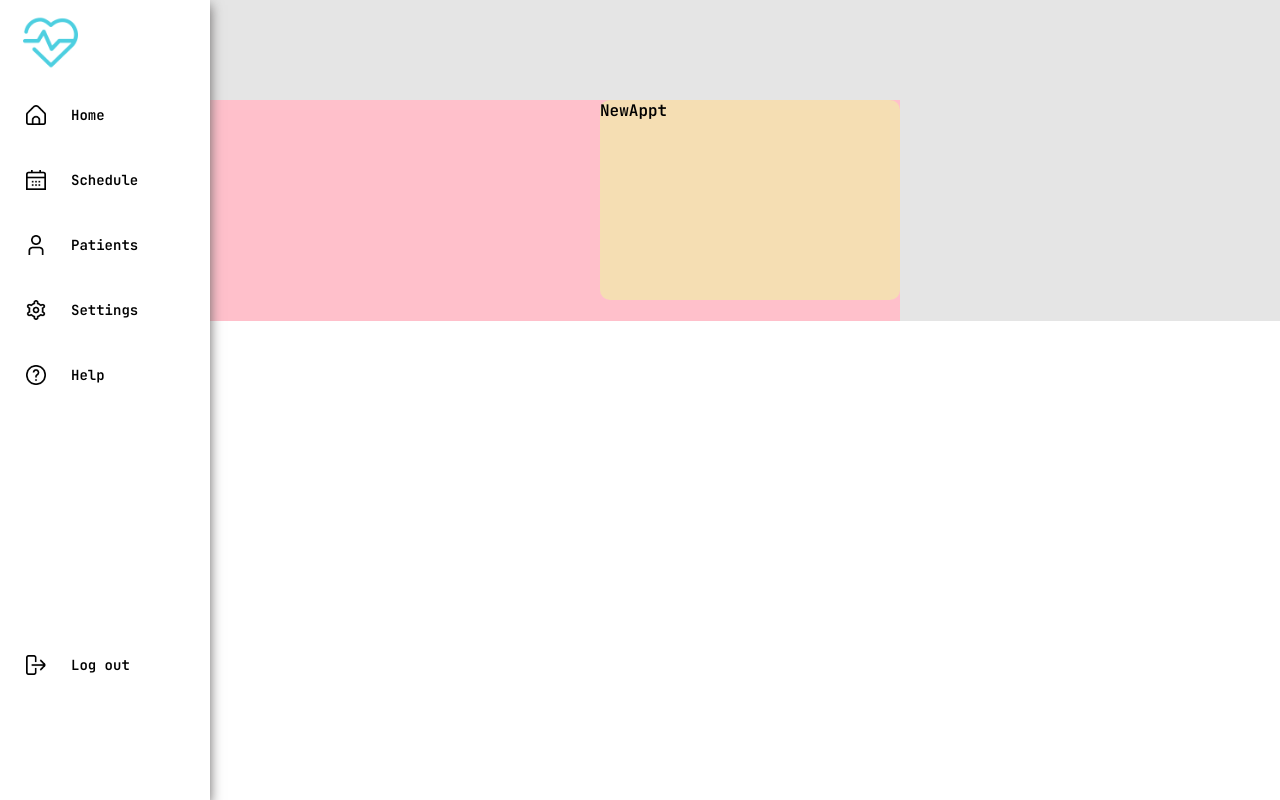
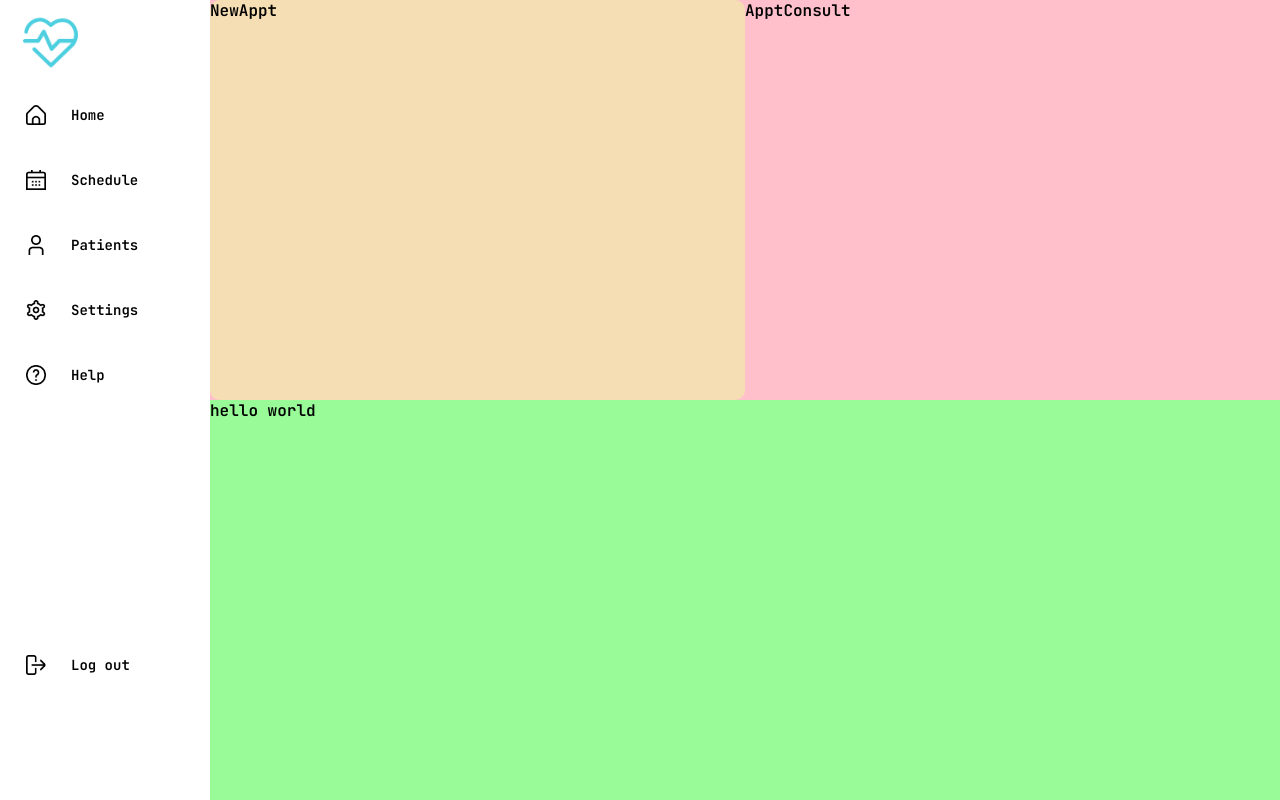
Before and after one commit to twellzz/my-solo-project, a React (Create React App) app in the folder client/: page / in a window 1280 px wide. Built offline with nearby package versions, Linux system fonts and the light colour scheme.

Commit message:
finally got the colored boxes
yayyy santi

```diff
--- a/client/src/App.js
+++ b/client/src/App.js
@@ -6,15 +6,15 @@ import ApptConsult from "./components/ApptConsult/ApptConsult";
 function App() {
   return (
     <div className="container">
-      <SideBar />
+      <div class="side-bar-container">
+        <SideBar />
+      </div>
       <div class="sub-container">
         <div class="top-container">
           <NewAppt />
           <ApptConsult />
         </div>
-        {/* <div class="bottom-container">
-        <TodaysPatients />
-      </div> */}
+        <div class="bottom-container">hello world</div>
       </div>
     </div>
   );
--- a/client/src/components/NewAppt/style.css
+++ b/client/src/components/NewAppt/style.css
@@ -1,8 +1,6 @@
 .appt-container {
   background-color: wheat;
   border-radius: 10px;
-  height: 200px;
-  width: 300px;
-  margin-left: 600px;
-  margin-top: 100px;
+  height: 100%;
+  width: 50%;
 }
--- a/client/src/components/SideBar/style.css
+++ b/client/src/components/SideBar/style.css
@@ -1,6 +1,5 @@
 .nav-bar {
   display: flex;
-  position: fixed;
   flex-direction: column;
   top: 0;
   left: 0;
--- a/client/src/index.css
+++ b/client/src/index.css
@@ -11,15 +11,36 @@
   /* font-family: "Archivo Narrow", sans-serif; */
 }
 
+body {
+  min-height: 100vh;
+}
+
+#root {
+  height: 100%;
+  min-height: 100vh;
+}
+
 .container {
   display: flex;
+  height: 100%;
+  min-height: 100vh;
+}
+
+.sub-container {
   background: rgb(229, 229, 229);
+  display: flex;
+  width: 100%;
+  width: 100%;
+  flex-direction: column;
 }
 
 .top-container {
   background: pink;
+  display: flex;
+  height: 50%;
 }
 
 .bottom-container {
   background: palegreen;
+  height: 50%;
 }
```
